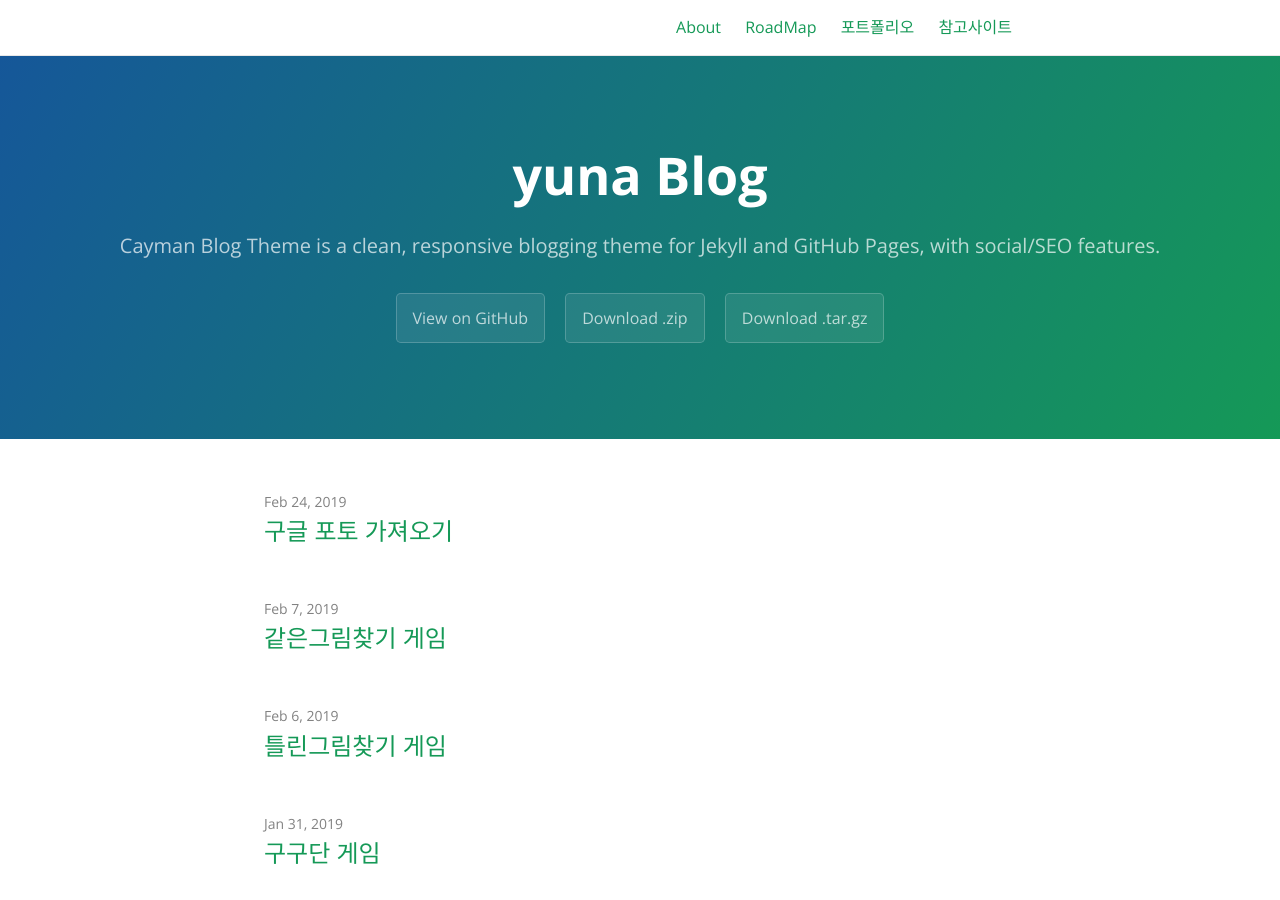
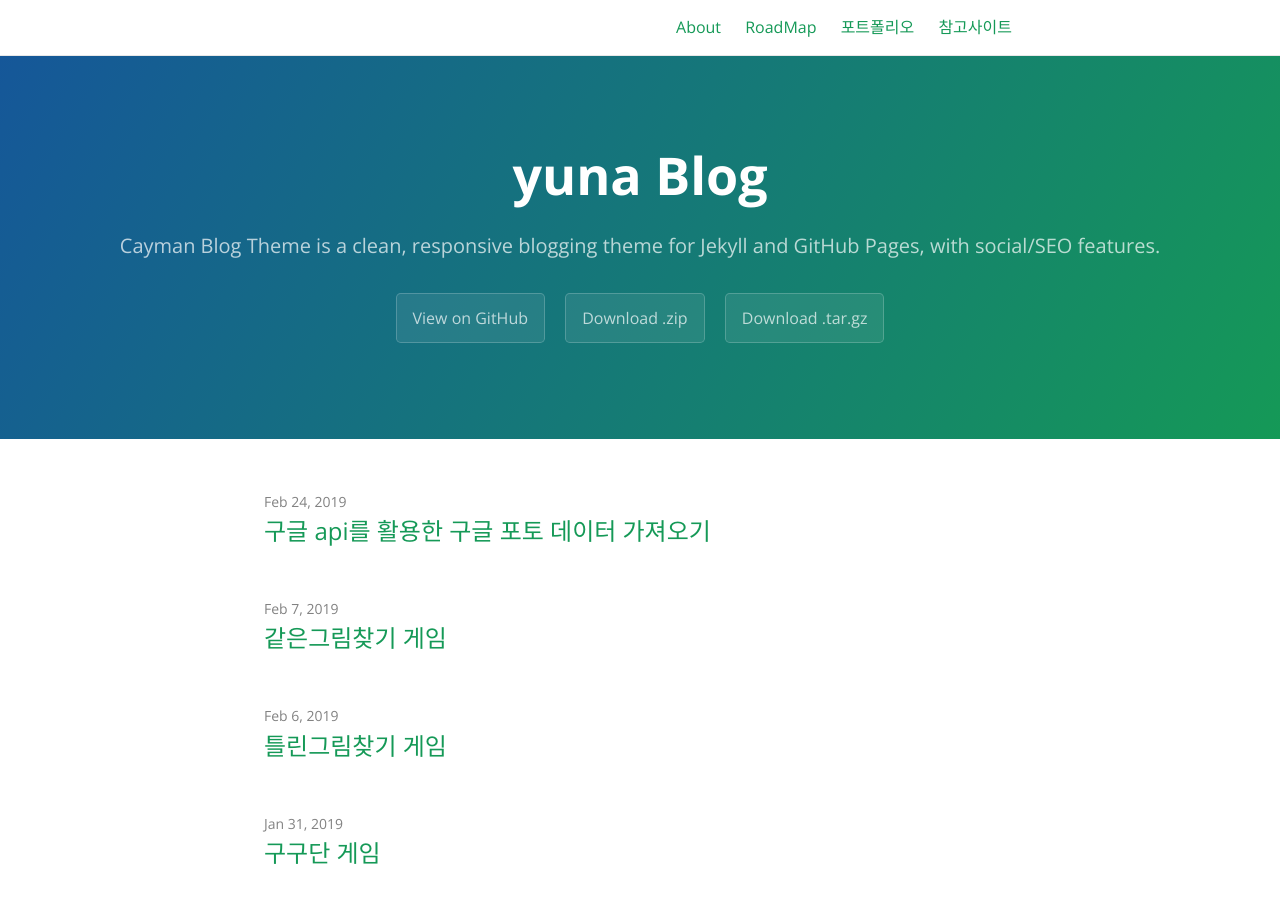
Before and after one commit to zzingyuna/test_site.github.io, a Jekyll site: the page built from index.md, in a window 1280 px wide and 900 px high. Built offline with Jekyll 4.4.1, drawn with Linux system fonts in a browser that asks for light colours.

Commit message:
Update 2019-02-24-googlephotos.md

```diff
--- a/_posts/2019-02-24-googlephotos.md
+++ b/_posts/2019-02-24-googlephotos.md
@@ -2,7 +2,7 @@
 layout: post
 ---
 
-# 구글 포토 가져오기
+# 구글 api를 활용한 구글 포토 데이터 가져오기
 
 구글 api를 활용한 포토 목록 가져오기
 
```
